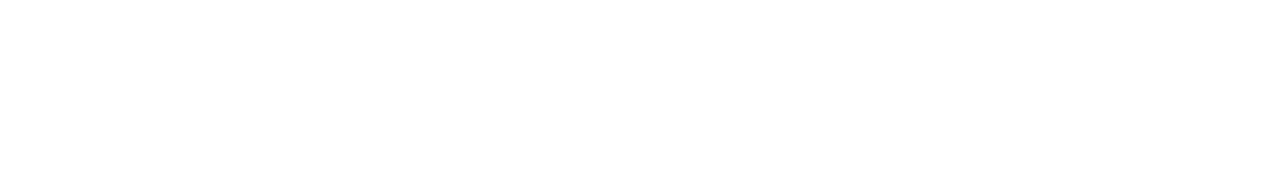
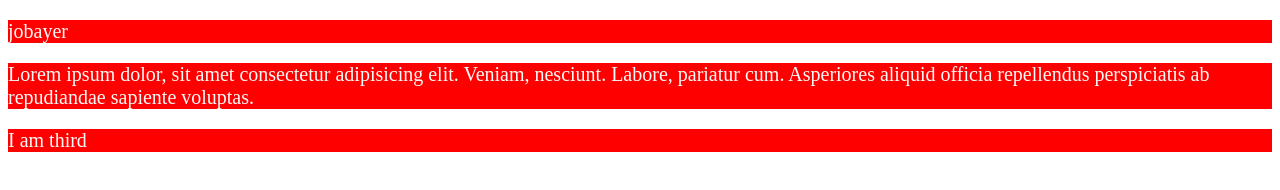
Before and after one commit to jobayer298/JavaScript, a website: page index.html in a window 1280 px wide. Drawn offline with Linux system fonts and the light colour scheme.

Commit message:
new file added

```diff
--- /dev/null
+++ b/dom.js
@@ -0,0 +1,4 @@
+// "use strict"
+// const prompt = require("prompt-sync")({sigint:true})
+// var name = prompt("Enter your name : ");
+// console.log(name);
--- a/index.html
+++ b/index.html
@@ -7,6 +7,36 @@
     <title>Document</title>
 </head>
 <body>
+    <!-- <p class="para">Lorem ipsum dolor sit amet consectetur adipisicing elit. Delectus doloribus magnam suscipit deleniti libero commodi corporis aperiam similique minus laborum dolorum quos blanditiis sunt ducimus aliquid incidunt, facere possimus veniam.</p>
+    <p class="para">sifat</p>
+    <p class="para">sifat</p>
+    <p class="para">sifat</p> -->
+    <p class="head">jobayer</p>
+    <p class="head">Lorem ipsum dolor, sit amet consectetur adipisicing elit. Veniam, nesciunt. Labore, pariatur cum. Asperiores aliquid officia repellendus perspiciatis ab repudiandae sapiente voluptas.</p>
+    <p class="head">I am third</p>
 
+    <script>
+        // var para = document.getElementsByClassName("para")
+        // for(var i=0;i<para.length;i++){
+        //     var element = para[i]
+        //     console.log(element);
+        //     if(i%2==0){
+        //         element.style.backgroundColor= "red"
+        //     }else{
+        //         element.style.backgroundColor = "blue"
+        //     }
+
+        // }
+            var para = document.getElementsByClassName("head")
+            for(var i=0; i<para.length; i++){
+                console.log(para[i]);
+                var element = para[i]
+                element.style.backgroundColor = "red"
+                element.style.fontSize = "20px"
+                element.style.color = "#fafafa"
+
+            }
+
+    </script>
 </body>
 </html>
--- a/index2.js
+++ b/index2.js
@@ -45,9 +45,9 @@ console.log(myColor.join("+"));
 
 //5. Write a JavaScript program to construct the following pattern, using a nested for loop.
 let n = 5;
-for (let i = 1; i <= n; i++) {
+for (let i=1; i<=n; i++) {
   let string = "";
-  for (let j = 0; j < i; j++) {
+  for (let j=0; j<i; j++) {
     string += "*";
   }
   console.log(string);
--- /dev/null
+++ b/package.json
@@ -0,0 +1,5 @@
+{
+  "dependencies": {
+    "prompt-sync": "^4.2.0"
+  }
+}
```
Also changed, not shown: recursion.js (added, +31 -0 lines), 1 other file.
